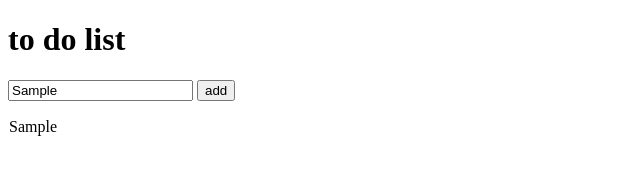
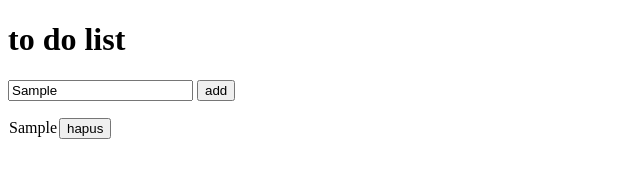
Before and after one commit to bagasrizky96/simple-to-do-list-javascripts, a plain HTML site: page index.html in a window 1280 px wide. Both pictures are taken after typing "Sample" into the empty fields and a click on the button "add". Shown: the whole page, without its empty margins (0-640 px from the left). Drawn offline with Linux system fonts and the light colour scheme.

Commit message:
menambahkan button pada list

```diff
--- a/index.html
+++ b/index.html
@@ -26,6 +26,19 @@
             var textnode = document.createTextNode(value);
             tede.appendChild(textnode);
             dilf.appendChild(tede);
+
+            // membuat tombol hapus
+            var ttd = document.createElement("TD");
+            var bttn = document.createElement("BUTTON");
+            bttn.setAttribute("id","mybut");
+            var node = document.createTextNode("hapus");
+            bttn.appendChild(node);
+
+            ttd.appendChild(bttn);
+            dilf.appendChild(ttd);
+
+
+
             // var li = document.createElement("LI");
             // li.appendChild(textnode);
             // list.appendChild(li);
```
